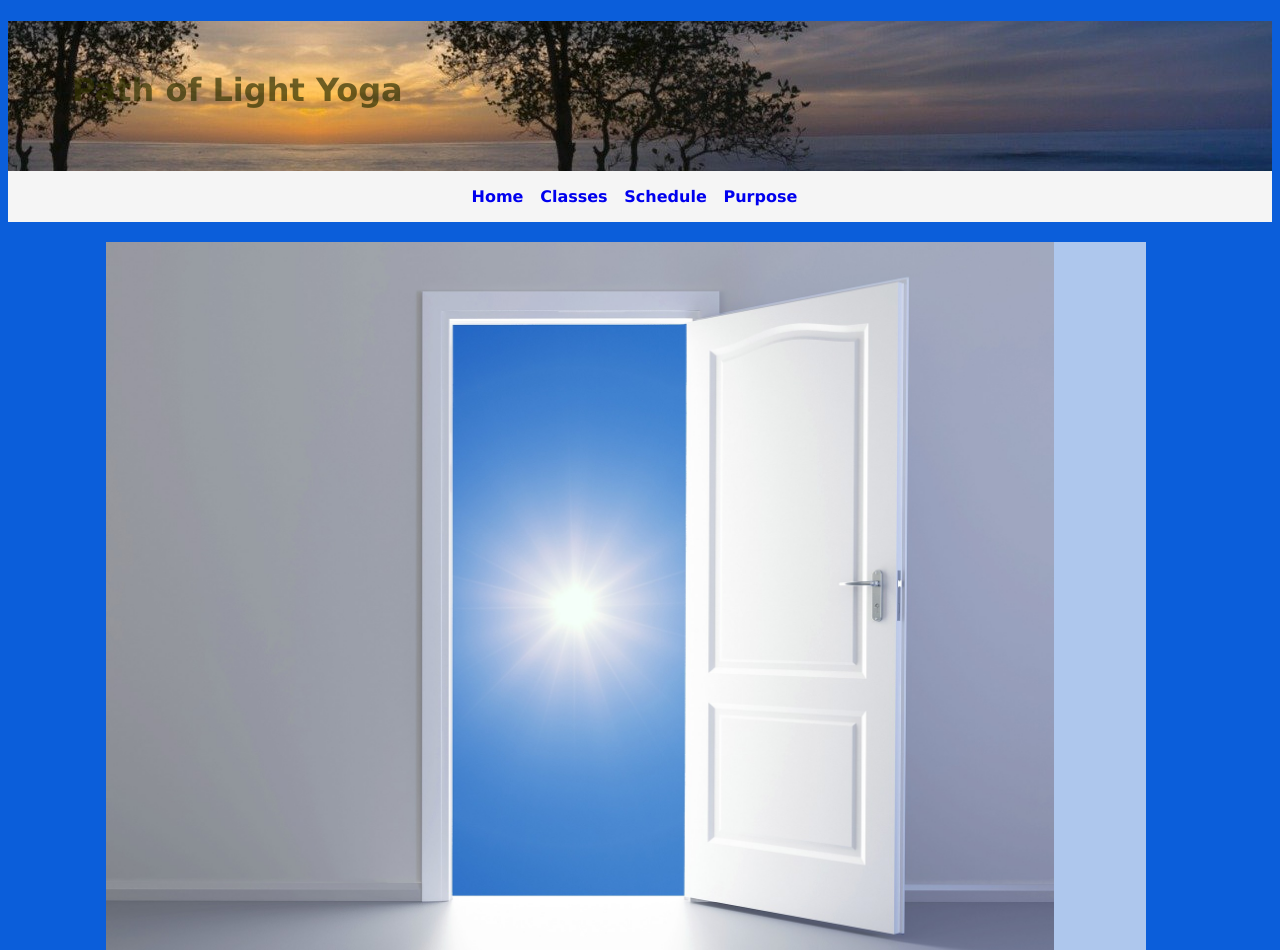
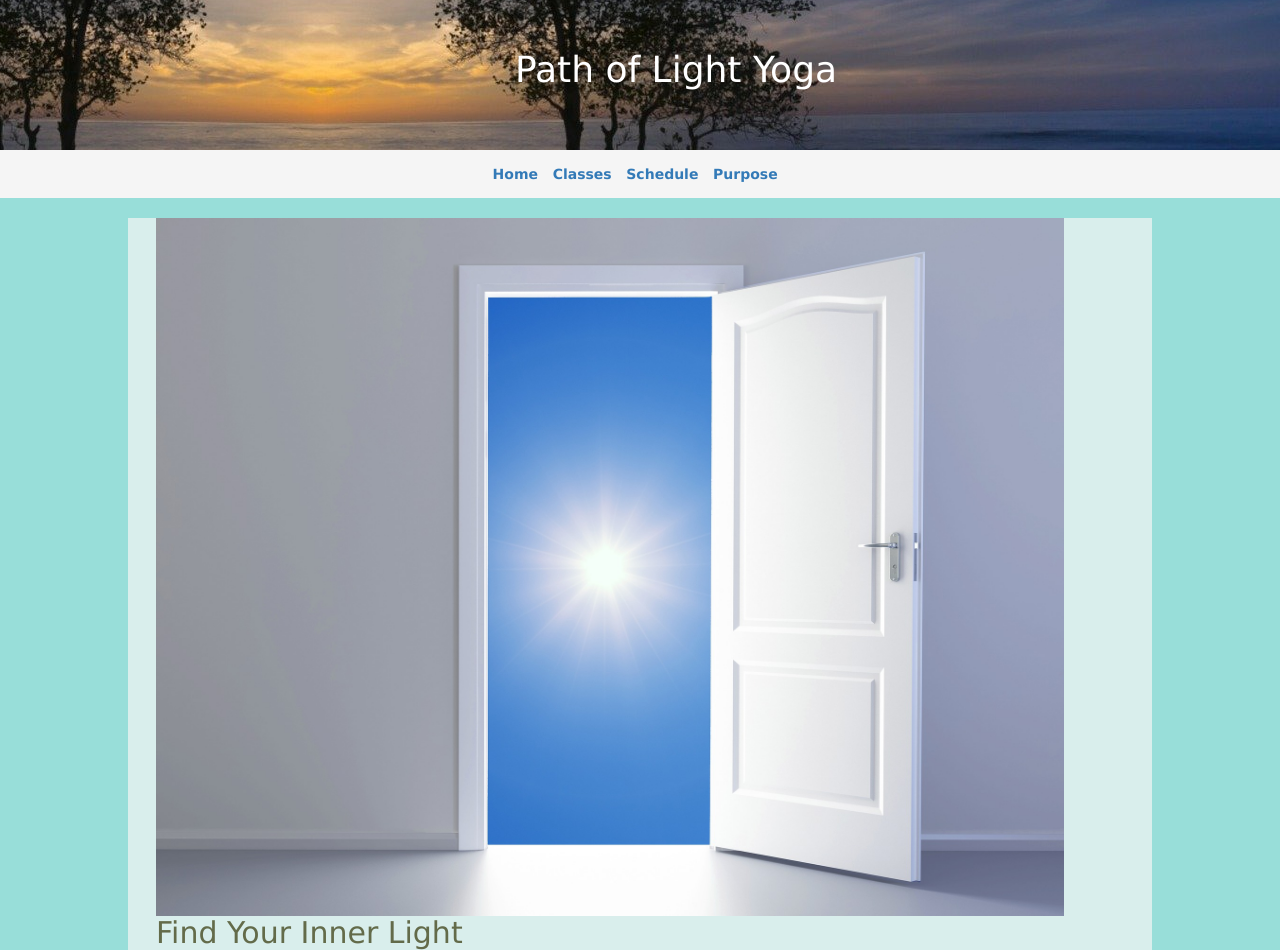
Before and after one commit to AdityaRJha/path_of_light_yoga, a plain HTML site: page index.html in a window 1280 px wide. Shown: the top 950 px of the page. Drawn offline with nearby package versions, Linux system fonts and the light colour scheme.

Commit message:
Basic Changes
1)Bootstrap added
2) upper margin at top removed caused by h1 tag

```diff
--- a/index.html
+++ b/index.html
@@ -1,14 +1,11 @@
 <!DOCTYPE html>
 <html lang = "en">
 
+<!-- Latest compiled and minified CSS -->
+<link rel="stylesheet" href="https://maxcdn.bootstrapcdn.com/bootstrap/3.3.7/css/bootstrap.min.css" integrity="sha384-BVYiiSIFeK1dGmJRAkycuHAHRg32OmUcww7on3RYdg4Va+PmSTsz/K68vbdEjh4u" crossorigin="anonymous">
 <link rel="stylesheet" href="layout.css">
 
-
-<head>
-  <title>Path of Light Yoga</title>
-</head>
-
-
+<body>
   <header>
     <h1>Path of Light Yoga</h1>
   </header>
@@ -22,6 +19,7 @@
 
   <div id="wrapper">
   <main>
+
     <img src="door.jpg" alt="Yoga Door" align="right">
     <h2>Find Your Inner Light</h2>
     <p><span class="studio">Path of Light Yoga Studio</span> provides all levels of yoga practce in a tranquil, peaceful envirionment. Whether you are new to yoga or an experienced practitioner, our dedicated instructors can develop a practice to meet your needs. Let your inner light shine at the <span class="studio">Path of Light Yoga Studio</span>.</p>
@@ -44,4 +42,5 @@
     <a href = "https://github.com/AdityaRJha/path_of_light_yoga.git">Source Code</a>
   </footer>
 
-</main>
+</body>
+</html>
--- a/layout.css
+++ b/layout.css
@@ -1,8 +1,9 @@
 
 body {
-  background-color: #0b5eda;
+  background-color: #98ded9;
   color: #2f3001b0;
   font-family: Verdana, Arial, sans-serif;
+  margin: 0;
 }
 
 header {
@@ -11,11 +12,14 @@ header {
   background-repeat: no-repeat;
   background-position: right;
   height: 150px;
+  color: white;
+  text-align: center;
 }
 
 h1 {
   padding-top: 50px;
   padding-left: 2em;
+  margin: 0;
 }
 
 h2 {
```
Lines whose indentation alone changed are shown as unchanged.
